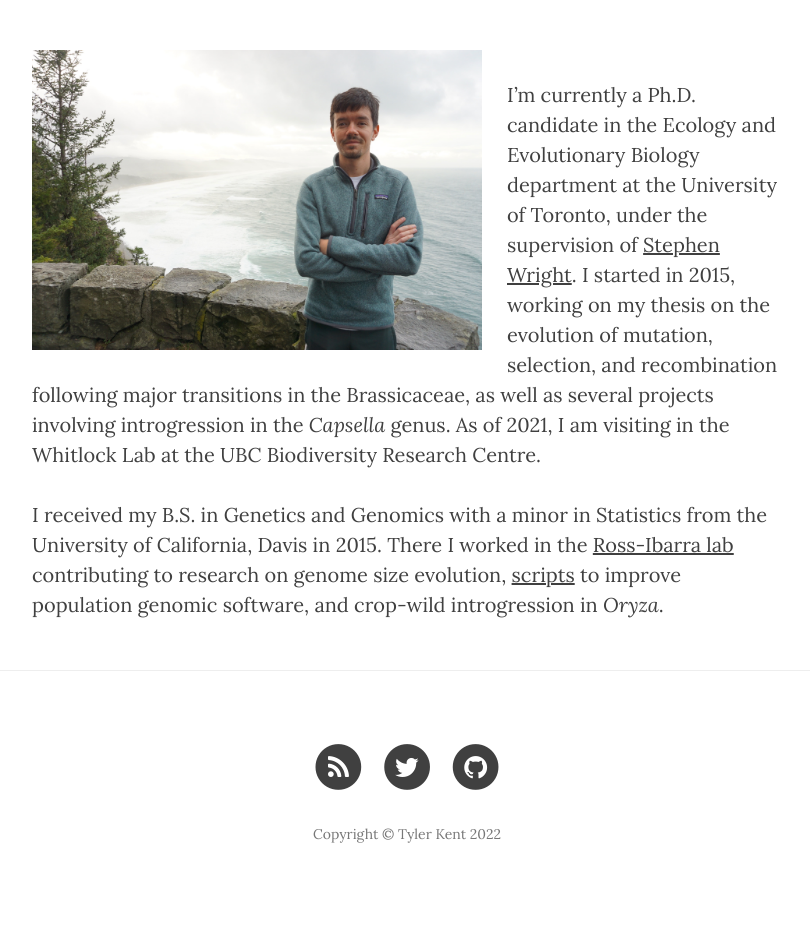
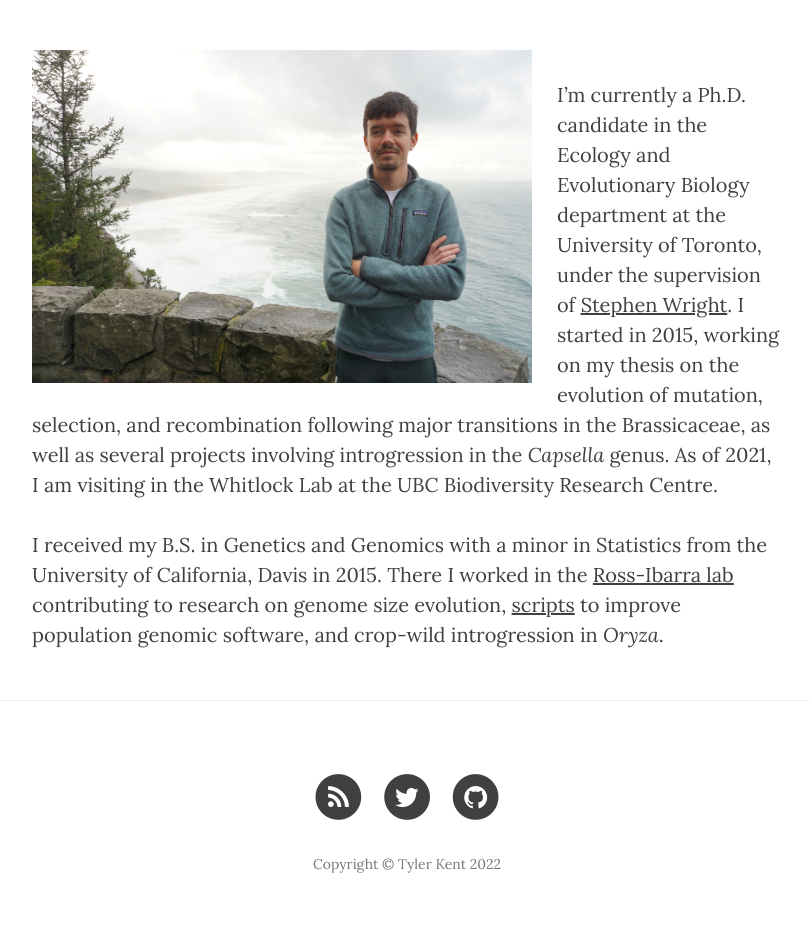
Before and after one commit to tvkent/tvkent.github.io, a Jekyll site: the page built from 1_about.md, in a window 1280 px wide. Shown: the part 422-1362 px from the top of the page, without its empty margins (233-1043 px from the left). Built offline with Jekyll 4.4.1, drawn with Linux system fonts in a browser that asks for light colours; nearby versions of some CDN libraries; before the commit the page ends 1332 px from its top, so only the background shows below that.

Commit message:
resize bio photo

```diff
--- a/1_about.md
+++ b/1_about.md
@@ -5,7 +5,7 @@ header-img: "img/rosie-1.jpg"
 ---
 
 <div style="float: left; padding-right: 25px; padding-bottom: 25px">
-	<img src="/img/tyler22.jpg" width="450" alt="Tyler Kent"/>
+	<img src="/img/tyler22.jpg" width="500" alt="Tyler Kent"/>
 </div>
 
 
```
